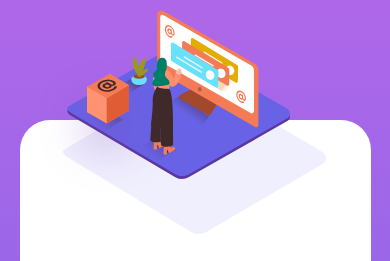
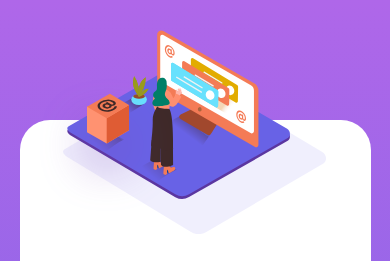
Before and after one commit to vickymarz/frontend-faq-accordion-card, a plain HTML site: page index.html in a window 390 px wide. Shown: the top 261 px of the page. Drawn offline with Linux system fonts and the light colour scheme.

Commit message:
Update style.css

```diff
--- a/css/style.css
+++ b/css/style.css
@@ -27,7 +27,7 @@ img {
   max-width: 375px;
   margin: auto;
   position: absolute;
-  transform: translate(20px, -110px);
+  transform: translate(20px, -90px);
 }
 
 .box {
```
